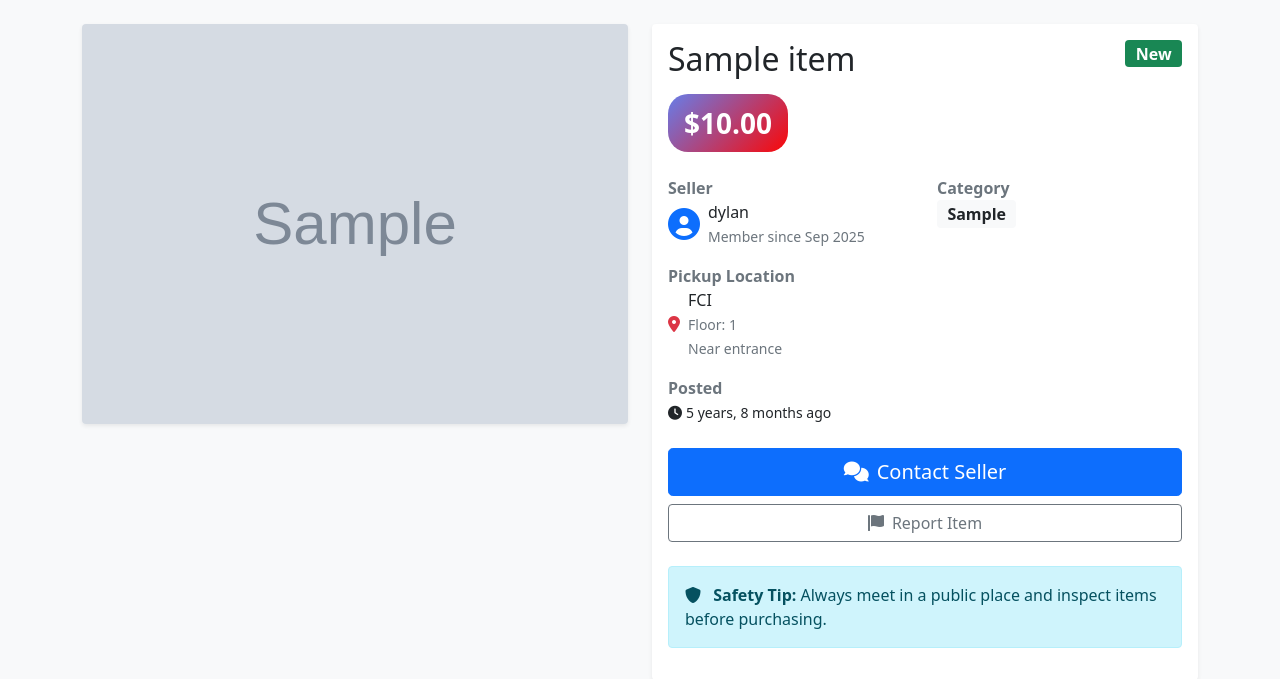
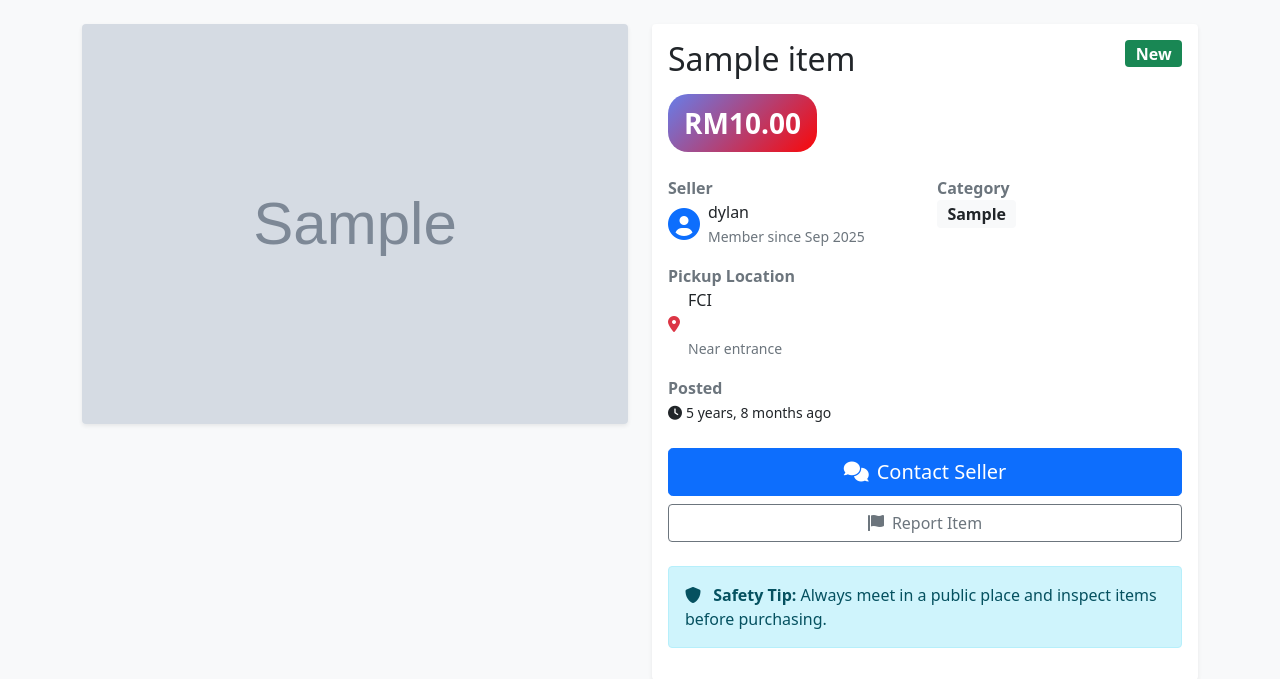
Before and after one commit to Chiousel/GitExercise-G08, a Django app: page /item/1/ in a window 1280 px wide. Shown: the part 104-783 px from the top of the page. Run offline with Django 5.2, Linux system fonts and the light colour scheme; data comes from the database, SQL or seed files in the repository; tables that the repository leaves empty hold one stand-in row (values such as "Sample post"); grey boxes marked "Sample" are stand-in pictures.

Commit message:
Update item_detail.html

```diff
--- a/project/myapp/templates/market/item_detail.html
+++ b/project/myapp/templates/market/item_detail.html
@@ -60,7 +60,7 @@
                         </span>
                     </div>
 
-                    <div class="price-tag fs-3 mb-4">${{ item.price }}</div>
+                    <div class="price-tag fs-3 mb-4">RM{{ item.price }}</div>
 
                     <!-- Item Info -->
                     <div class="row mb-4">
@@ -87,9 +87,6 @@
                                     <i class="fas fa-map-marker-alt text-danger me-2"></i>
                                     <div>
                                         <div>{{ item.pickup_point.name }}</div>
-                                        {% if item.pickup_point.floor %}
-                                            <small class="text-muted">Floor: {{ item.pickup_point.floor }}</small>
-                                        {% endif %}
                                         {% if item.pickup_point.remarks %}
                                             <br><small class="text-muted">{{ item.pickup_point.remarks }}</small>
                                         {% endif %}
@@ -195,4 +192,5 @@ function reportItem() {
     }
 }
 </script>
+
 {% endblock %}
```
